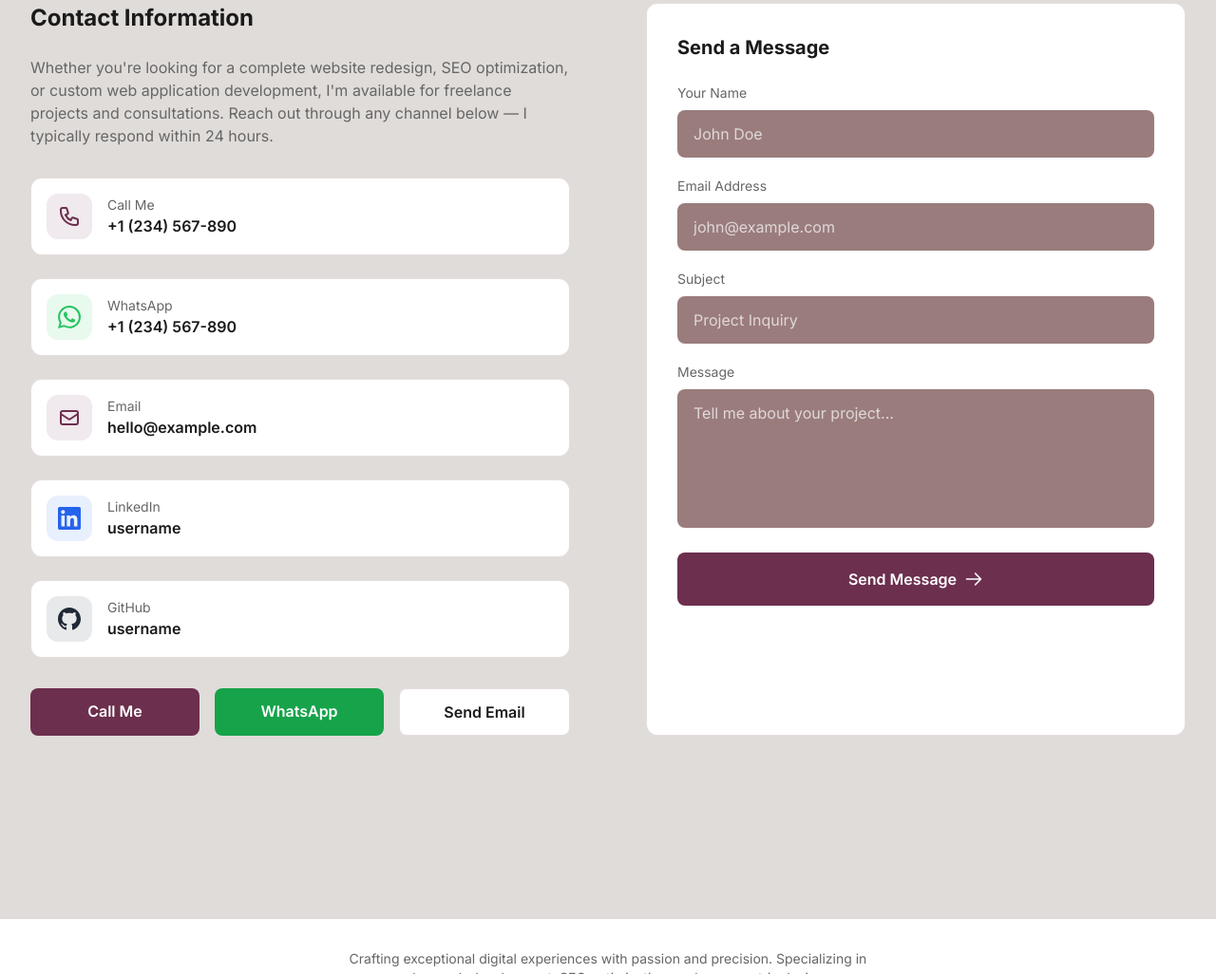
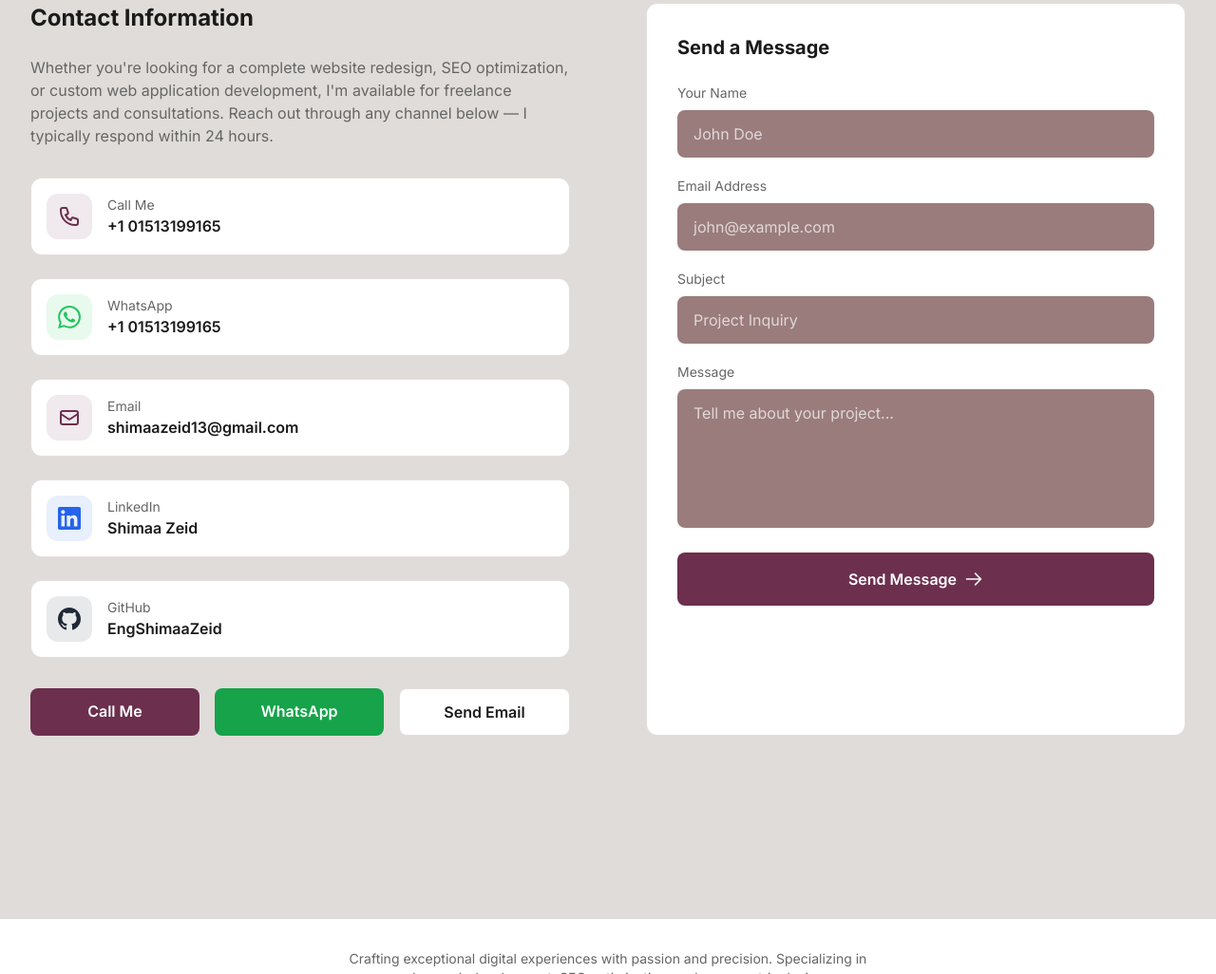
Before and after one commit to EngShimaaZeid/shimaasalaheldensolutions, a website: page index.html in a window 1280 px wide. Shown: the part 4748-5774 px from the top of the page at 95% size. Drawn offline with nearby package versions, Linux system fonts and the light colour scheme; no server answers.

Commit message:
Update descriptions for skills, contact, and footer sections

```diff
--- a/index.html
+++ b/index.html
@@ -446,7 +446,7 @@
                             </div>
                             <div>
                                 <div class="text-sm text-text-secondary">Call Me</div>
-                                <div class="text-text-dark font-semibold">+1 (234) 567-890</div>
+                                <div class="text-text-dark font-semibold">+1 01513199165</div>
                             </div>
                         </a>
 
@@ -459,7 +459,7 @@
                             </div>
                             <div>
                                 <div class="text-sm text-text-secondary">WhatsApp</div>
-                                <div class="text-text-dark font-semibold">+1 (234) 567-890</div>
+                                <div class="text-text-dark font-semibold">+1 01513199165</div>
                             </div>
                         </a>
 
@@ -472,12 +472,12 @@
                             </div>
                             <div>
                                 <div class="text-sm text-text-secondary">Email</div>
-                                <div class="text-text-dark font-semibold">hello@example.com</div>
+                                <div class="text-text-dark font-semibold">shimaazeid13@gmail.com</div>
                             </div>
                         </a>
 
                         <!-- LinkedIn -->
-                        <a href="https://linkedin.com/in/username" target="_blank" rel="noopener" class="group flex items-center gap-4 p-4 bg-white rounded-xl border border-border-light hover:border-blue-600/30 transition-all duration-300">
+                        <a href="https://linkedin.com/in/shimaa-zeid-96a555321" target="_blank" rel="noopener" class="group flex items-center gap-4 p-4 bg-white rounded-xl border border-border-light hover:border-blue-600/30 transition-all duration-300">
                             <div class="w-12 h-12 bg-blue-600/10 rounded-xl flex items-center justify-center group-hover:bg-blue-600/15 transition-colors">
                                 <svg class="w-6 h-6 text-blue-600" viewBox="0 0 24 24" fill="currentColor">
                                     <path d="M20.447 20.452h-3.554v-5.569c0-1.328-.027-3.037-1.852-3.037-1.853 0-2.136 1.445-2.136 2.939v5.667H9.351V9h3.414v1.561h.046c.477-.9 1.637-1.85 3.37-1.85 3.601 0 4.267 2.37 4.267 5.455v6.286zM5.337 7.433c-1.144 0-2.063-.926-2.063-2.065 0-1.138.92-2.063 2.063-2.063 1.14 0 2.064.925 2.064 2.063 0 1.139-.925 2.065-2.064 2.065zm1.782 13.019H3.555V9h3.564v11.452zM22.225 0H1.771C.792 0 0 .774 0 1.729v20.542C0 23.227.792 24 1.771 24h20.451C23.2 24 24 23.227 24 22.271V1.729C24 .774 23.2 0 22.222 0h.003z"/>
@@ -485,12 +485,12 @@
                             </div>
                             <div>
                                 <div class="text-sm text-text-secondary">LinkedIn</div>
-                                <div class="text-text-dark font-semibold">username</div>
+                                <div class="text-text-dark font-semibold">Shimaa Zeid</div>
                             </div>
                         </a>
 
                         <!-- GitHub -->
-                        <a href="https://github.com/username" target="_blank" rel="noopener" class="group flex items-center gap-4 p-4 bg-white rounded-xl border border-border-light hover:border-gray-800/30 transition-all duration-300">
+                        <a href="https://github.com/EngShimaaZeid" target="_blank" rel="noopener" class="group flex items-center gap-4 p-4 bg-white rounded-xl border border-border-light hover:border-gray-800/30 transition-all duration-300">
                             <div class="w-12 h-12 bg-gray-800/10 rounded-xl flex items-center justify-center group-hover:bg-gray-800/15 transition-colors">
                                 <svg class="w-6 h-6 text-gray-800" viewBox="0 0 24 24" fill="currentColor">
                                     <path d="M12 0c-6.626 0-12 5.373-12 12 0 5.302 3.438 9.8 8.207 11.387.599.111.793-.261.793-.577v-2.234c-3.338.726-4.033-1.416-4.033-1.416-.546-1.387-1.333-1.756-1.333-1.756-1.089-.745.083-.729.083-.729 1.205.084 1.839 1.237 1.839 1.237 1.07 1.834 2.807 1.304 3.492.997.107-.775.418-1.305.762-1.604-2.665-.305-5.467-1.334-5.467-5.931 0-1.311.469-2.381 1.236-3.221-.124-.303-.535-1.524.117-3.176 0 0 1.008-.322 3.301 1.23.957-.266 1.983-.399 3.003-.404 1.02.005 2.047.138 3.006.404 2.291-1.552 3.297-1.23 3.297-1.23.653 1.653.242 2.874.118 3.176.77.84 1.235 1.911 1.235 3.221 0 4.609-2.807 5.624-5.479 5.921.43.372.823 1.102.823 2.222v3.293c0 .319.192.694.801.576 4.765-1.589 8.199-6.086 8.199-11.386 0-6.627-5.373-12-12-12z"/>
@@ -498,7 +498,7 @@
                             </div>
                             <div>
                                 <div class="text-sm text-text-secondary">GitHub</div>
-                                <div class="text-text-dark font-semibold">username</div>
+                                <div class="text-text-dark font-semibold">EngShimaaZeid</div>
                             </div>
                         </a>
                     </div>
```
